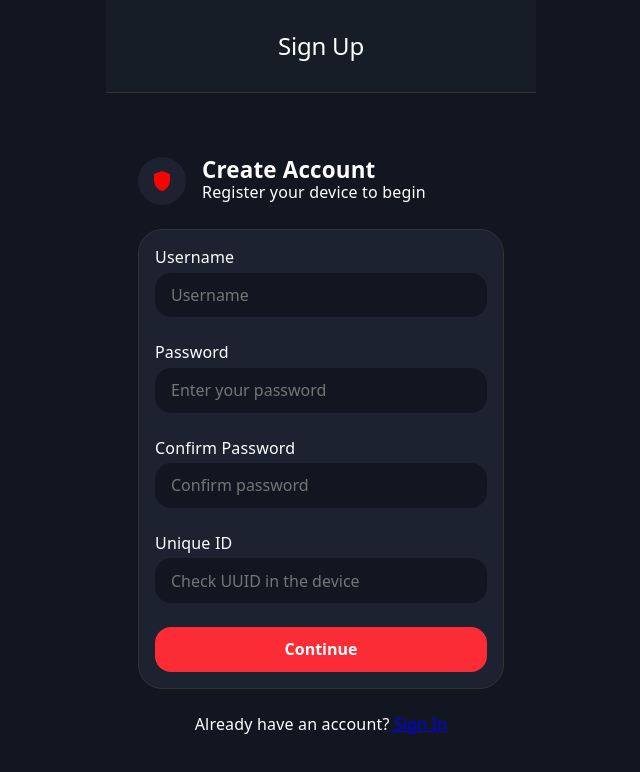
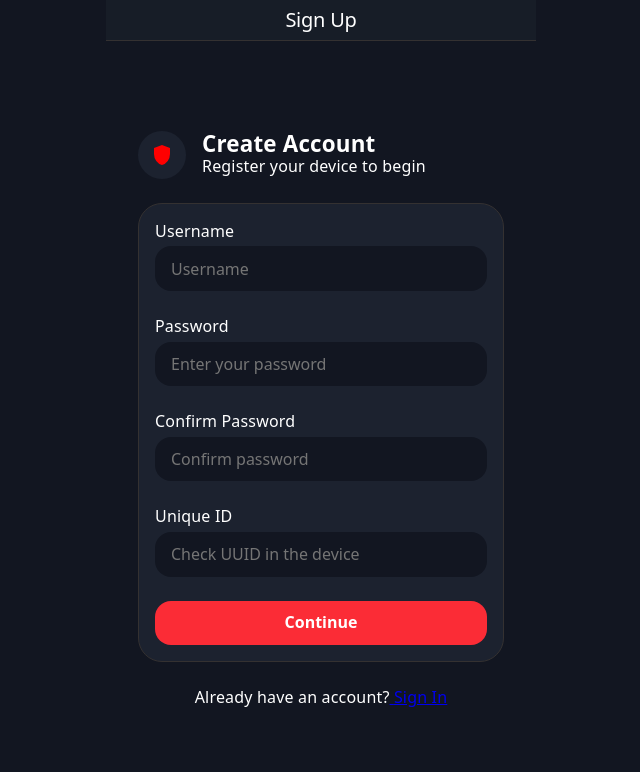
Before and after one commit to Cknrf/IndepenSense-Web, a React (Vite) app in the folder IndepenSense-Web/: page /signup in a window 1280 px wide. Shown: the top 772 px of the page, without its empty margins (319-959 px from the left). Built offline with nearby package versions, Linux system fonts and the light colour scheme; no server answers; what @capacitor/core would draw is missing.

Commit message:
refactor: shrink header by resetting h2 margin and tightening padding

```diff
--- a/IndepenSense-Web/src/App.css
+++ b/IndepenSense-Web/src/App.css
@@ -26,8 +26,13 @@
   display: flex;
   justify-content: space-between;
   align-items: center;
-  padding: 0.75rem 1.25rem;
-  padding-top: calc(0.75rem + env(safe-area-inset-top));
+  padding: 0.5rem 1.25rem;
+  padding-top: calc(0.5rem + env(safe-area-inset-top));
+}
+
+.header h2 {
+  margin: 0;
+  font-size: 1.25rem;
 }
 
 .header-profile-button {
```
